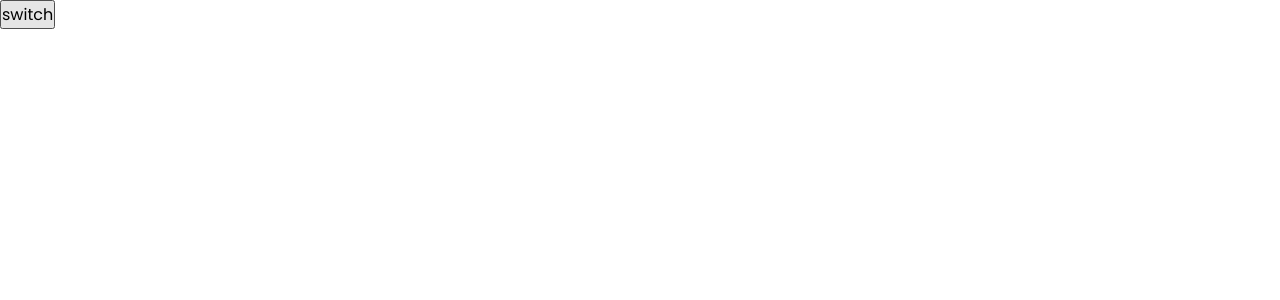
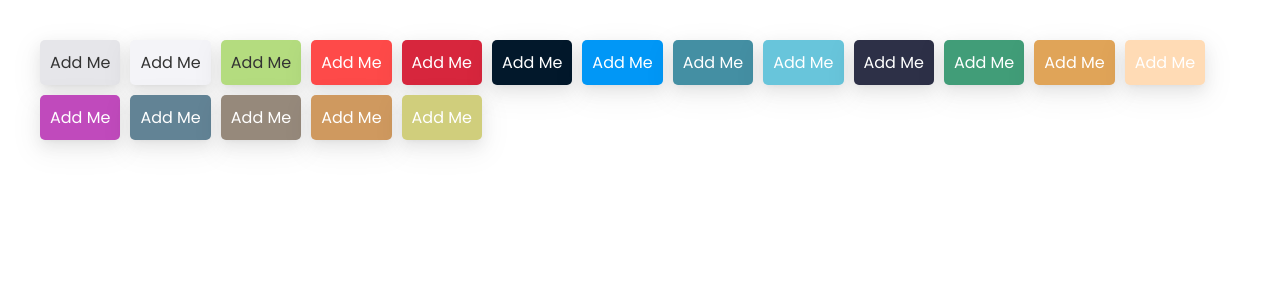
Before and after one commit to lusivelin/components-repo, a React (Vite) app: page / in a window 1280 px wide. Shown: the top 300 px of the page. Built offline with nearby package versions, Linux system fonts and the light colour scheme.

Commit message:
feat: generate button color and testing

```diff
--- a/src/App.tsx
+++ b/src/App.tsx
@@ -1,6 +1,7 @@
 import { useState } from "react";
 import Modal from "./elements/Modal";
 import { globalStyles } from "./stitches.config";
+import { button } from "./elements/Button/style";
 
 function App() {
 	globalStyles();
@@ -8,8 +9,235 @@ function App() {
 	const [open, setOpen] = useState(false);
 	return (
 		<div className="App">
-      <Modal open={open} onClose={(value) => setOpen(value)}>
-      </Modal>
+			<div
+				style={{
+					display: "flex",
+					gap: 10,
+					margin: 40,
+					flexWrap: "wrap",
+				}}
+			>
+				<button
+					className={button({
+						css: {
+							background: "$platinum",
+                            color: "$text-black"
+						},
+					})}
+					onClick={() => {
+						setOpen(!open);
+					}}
+				>
+					Add Me
+				</button>
+				<button
+					className={button({
+						css: {
+							background: "$ghost-white",
+                            color: "$text-black"
+						},
+					})}
+					onClick={() => {
+						setOpen(!open);
+					}}
+				>
+					Add Me
+				</button>
+                <button
+					className={button({
+						css: {
+							background: "$pistachio",
+                            color: "$text-black"
+						},
+					})}
+					onClick={() => {
+						setOpen(!open);
+					}}
+				>
+					Add Me
+				</button>
+				<button
+					className={button({
+						css: {
+							background: "$tomato",
+						},
+					})}
+					onClick={() => {
+						setOpen(!open);
+					}}
+				>
+					Add Me
+				</button>
+				<button
+					className={button({
+						css: {
+							background: "$crimson",
+						},
+					})}
+					onClick={() => {
+						setOpen(!open);
+					}}
+				>
+					Add Me
+				</button>
+				<button
+					className={button({
+						css: {
+							background: "$oxford-blue",
+						},
+					})}
+					onClick={() => {
+						setOpen(!open);
+					}}
+				>
+					Add Me
+				</button>
+				<button
+					className={button({
+						css: {
+							background: "$dodger-blue",
+						},
+					})}
+					onClick={() => {
+						setOpen(!open);
+					}}
+				>
+					Add Me
+				</button>
+				<button
+					className={button({
+						css: {
+							background: "$munsell-blue",
+						},
+					})}
+					onClick={() => {
+						setOpen(!open);
+					}}
+				>
+					Add Me
+				</button>
+				<button
+					className={button({
+						css: {
+							background: "$sky-blue",
+						},
+					})}
+					onClick={() => {
+						setOpen(!open);
+					}}
+				>
+					Add Me
+				</button>
+				<button
+					className={button({
+						css: {
+							background: "$space-cadet",
+						},
+					})}
+					onClick={() => {
+						setOpen(!open);
+					}}
+				>
+					Add Me
+				</button>
+				<button
+					className={button({
+						css: {
+							background: "$jungle-green",
+						},
+					})}
+					onClick={() => {
+						setOpen(!open);
+					}}
+				>
+					Add Me
+				</button>
+				<button
+					className={button({
+						css: {
+							background: "$earth-yellow",
+						},
+					})}
+					onClick={() => {
+						setOpen(!open);
+					}}
+				>
+					Add Me
+				</button>
+				<button
+					className={button({
+						css: {
+							background: "$light-orange",
+						},
+					})}
+					onClick={() => {
+						setOpen(!open);
+					}}
+				>
+					Add Me
+				</button>
+				<button
+					className={button({
+						css: {
+							background: "$steel-pink",
+						},
+					})}
+					onClick={() => {
+						setOpen(!open);
+					}}
+				>
+					Add Me
+				</button>
+				<button
+					className={button({
+						css: {
+							background: "$air-force-blue",
+						},
+					})}
+					onClick={() => {
+						setOpen(!open);
+					}}
+				>
+					Add Me
+				</button>
+				<button
+					className={button({
+						css: {
+							background: "$beaver",
+						},
+					})}
+					onClick={() => {
+						setOpen(!open);
+					}}
+				>
+					Add Me
+				</button>
+				<button
+					className={button({
+						css: {
+							background: "$buff",
+						},
+					})}
+					onClick={() => {
+						setOpen(!open);
+					}}
+				>
+					Add Me
+				</button>
+				<button
+					className={button({
+						css: {
+							background: "$citron",
+						},
+					})}
+					onClick={() => {
+						setOpen(!open);
+					}}
+				>
+					Add Me
+				</button>
+			</div>
+			<Modal open={open} onClose={(value) => setOpen(value)}></Modal>
 		</div>
 	);
 }
--- /dev/null
+++ b/src/elements/Button/style.ts
@@ -0,0 +1,23 @@
+import { css } from "../../stitches.config";
+
+export const button = css({
+    outlineColor: "transparent",
+    border: "none",
+    padding: 10,
+    boxShadow: "$element",
+    borderRadius: 5,
+    cursor: "pointer",
+
+    color: "$text-white",
+    "&:hover": {
+        filter: "brightness(110%)",
+        boxShadow: "none",
+    },
+
+    variants: {
+
+    },
+    defaultVariants: {
+
+    }
+})
--- a/src/elements/Modal/index.tsx
+++ b/src/elements/Modal/index.tsx
@@ -44,13 +44,6 @@ const Modal: FC<PropsWithChildren<ModalProps>> = ({
 	);
 	return (
 		<div>
-			<button
-				onClick={() => {
-					onClose(!open);
-				}}
-			>
-				switch
-			</button>
 			<Portal>
 				<div className={modalContainer({ open, css: container })}>
 					<div className={modalContent({ css: content })}>
--- a/src/stitches.config.ts
+++ b/src/stitches.config.ts
@@ -1,6 +1,50 @@
 import { createStitches, globalCss } from "@stitches/core";
 
-export const { css, keyframes } = createStitches({});
+export const { css, keyframes } = createStitches({
+    prefix: "vortex",
+    theme: {
+        shadows: {
+            "element": "0 6px 16px 0 rgb(0 0 0 / 8%), 0 3px 6px -4px rgb(0 0 0 / 8%), 0 9px 28px 8px rgb(0 0 0 / 4%)",
+            "component": "0 6px 16px 0 rgb(0 0 0 / 18%), 0 3px 6px -4px rgb(0 0 0 / 12%), 0 9px 28px 8px rgb(0 0 0 / 6%)",
+        },
+        colors: {
+            "gray": "#474747",
+            "primary": "#0077cc",
+            "secondary": "#ECECEC",
+            "background": "#F5F5F5",
+            "link": "#008CBA",
+            "success": "#52C41A",
+            "warning": "#FAAD14",
+            "danger": "#F5222D",
+
+            "text-black": "#333",
+            "text-white": "#fff",
+
+            "platinum": "#E6E6EA",
+            "ghost-white": "#F4F4F8",
+            "pistachio": "#B4DC7F",
+            "tomato": "#FE4A49",
+            "crimson": "#D7263D",
+            "oxford-blue": "#02182B",
+            "dodger-blue": "#0197F6",
+            "moonstone": "#009FB7",
+            "munsell-blue": "#448FA3",
+            "sky-blue": "#68C5DB",
+            "space-cadet": "#2D3047",
+            "jungle-green": "#419D78",
+            "earth-yellow": "#E0A458",
+            "mustard": "#FED766",
+            "light-orange": "#FFDBB5",
+            "steel-pink": "#C04ABC",
+            "air-force-blue": "#628395",
+            "beaver": "#96897B",
+            "buff": "#CF995F",
+            "citron": "#D0CE7C",
+
+
+        }
+    }
+});
 
 export const globalStyles = globalCss({
 	"*": { margin: 0, padding: 0 },
```
Also changed, not shown: src/elements/Button/index.tsx (added, +7 -0 lines). Lines whose indentation alone changed are shown as unchanged.
